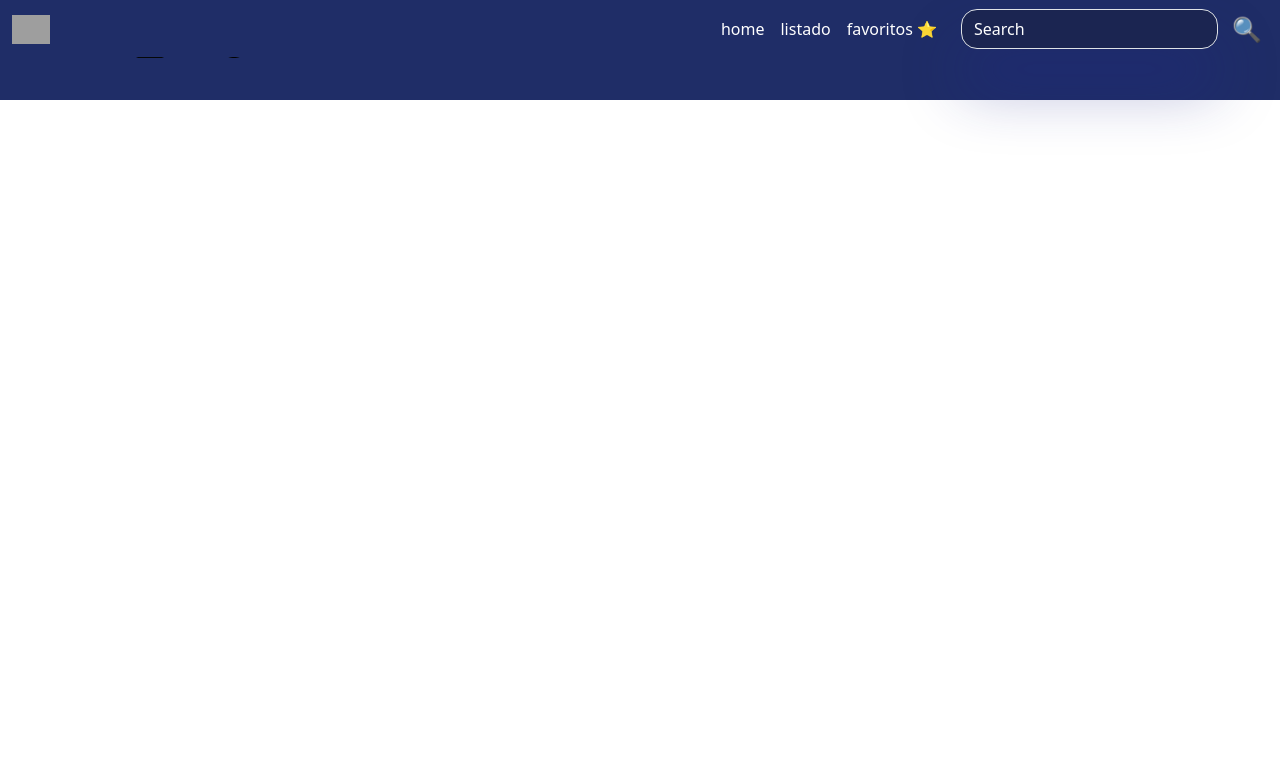
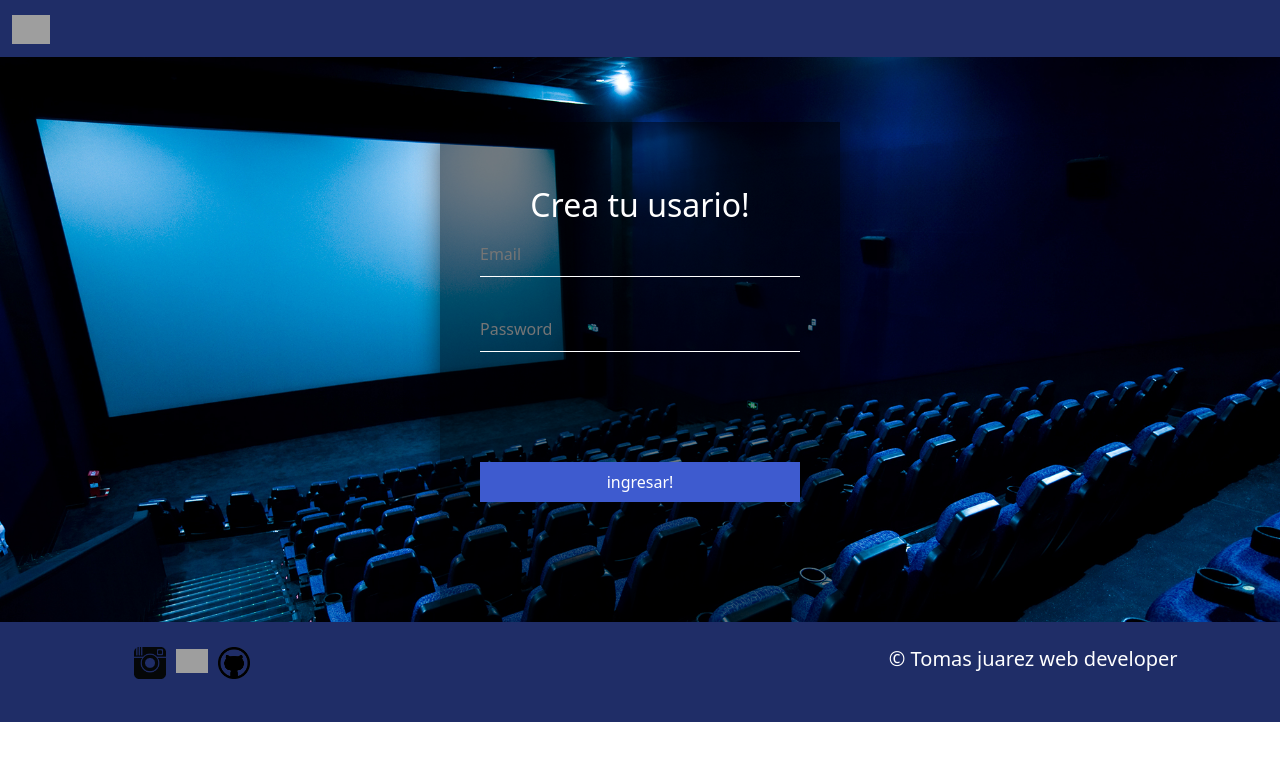
Before and after one commit to moka-web/tmdb-react, a React (Create React App) app: page /registro in a window 1280 px wide. Shown: the top 760 px of the page. Built offline with nearby package versions, Linux system fonts and the light colour scheme; no server answers; grey boxes are pictures that could not be loaded.

Commit message:
auth con firebase terminada

```diff
--- a/src/App.js
+++ b/src/App.js
@@ -5,6 +5,7 @@ import Header from "./components/Header";
 import Footer from "./components/Footer"
 import ItemDetail from "./components/ItemDetail"
 import Results from "./components/Results";
+import Register from "./components/Register";
 import { useState,useEffect, useContext } from "react";
 import  AuthContext  from './context/auth-context'
 
@@ -21,7 +22,7 @@ function App() {
   const navigate = useNavigate()
   const { currentUser } = useContext(AuthContext)
 
-  console.log('User:', !!currentUser);
+
 
   useEffect(() => {
     if (currentUser) {
@@ -75,7 +76,7 @@ function App() {
       const removeFromFavs = temporalFavsMovies.filter(e=>e.id !== movieData.id);
       localStorage.setItem("favs",JSON.stringify(removeFromFavs))
       setFavourites(removeFromFavs)
-      console.log("se elimino la pelicula")
+
     }
 
   }
@@ -84,11 +85,12 @@ function App() {
   <div className="app">
    <Header favs={favourites}/>
    <Routes>
-    <Route exact path="/" element={<Login/>} />
-    <Route exact path="/listado" element={ currentUser? <ItemList addRemFavs={addRemFavs} /> : <Login/>   }/>
+    <Route exact path="/" element={ currentUser? <ItemList addRemFavs={addRemFavs} /> : <Login/>} />
+    <Route exact path="/registro" element={<Register/>} />
+    <Route exact path="/listado" element={ currentUser ? <ItemList addRemFavs={addRemFavs} /> : <Login/>   }/>
     <Route exact path="/detalle/:id" element={<ItemDetail/>}/>
-    <Route exact path="/resultados" element={<Results/>}></Route>
-    <Route exact path="/favs" element={<Favourites favourites={favourites} addRemFavs={addRemFavs}/>}></Route>
+    <Route exact path="/resultados" element={currentUser?<Results/>:<Login/>}></Route>
+    <Route exact path="/favs" element={currentUser?<Favourites favourites={favourites} addRemFavs={addRemFavs}/> :<Login/> }></Route>
    </Routes>
    <Footer/>
   </div>
--- a/src/components/Favourites.js
+++ b/src/components/Favourites.js
@@ -3,11 +3,11 @@ import Item from "./Item";
 import "../css/favList.css"
 
 function Favourites ({addRemFavs,favourites}){
-    let token= sessionStorage.getItem("token")
+
     return(
         <>
         <div className="fav-list">
-            {!token && <Navigate to="/"/>}
+
             <h2>favoritos</h2>
             <div className="container">
                     <div className="row" >
--- a/src/components/Header.js
+++ b/src/components/Header.js
@@ -6,12 +6,15 @@ import Nav from 'react-bootstrap/Nav';
 import {Navbar,NavDropdown,Form,Button,Offcanvas} from 'react-bootstrap';
 import logo from "../assets/img/logo.png"
 import otroLogo from "../assets/img/pngegg.png"
+import AuthContext from "../context/auth-context";
+import { useContext } from "react";
+
 
 
 
 function Header ({favs}){
 
-
+    const {currentUser} = useContext(AuthContext)
 
     return(
         <header className="header">
@@ -32,6 +35,8 @@ function Header ({favs}){
                         </Offcanvas.Title>
                     </Offcanvas.Header>
                     <Offcanvas.Body>
+                        {currentUser&&
+                        <>
                         <Nav className="justify-content-end flex-grow-1 pe-3">
 
                         <Link className="nav-link" to="/">home</Link>
@@ -42,6 +47,10 @@ function Header ({favs}){
 
 
                         <SearchBar></SearchBar>
+                        </>
+
+                    }
+
 
                     </Offcanvas.Body>
                     </Navbar.Offcanvas>
--- a/src/components/ItemList.js
+++ b/src/components/ItemList.js
@@ -47,11 +47,14 @@ function ItemList ({addRemFavs}){
             <div className=" Item-list ">
 
                 <MyCarousel  firstResults={ firsResults}/>
-                <div className="difuminate"></div>
+                <div className="user_logOut">
+                    <h5 className="user-email"> Hello {currentUser?.email} !</h5>
+                    <button className="Logout-btn" onClick={signOut}>Sign Out</button>
+                </div>
 
                 <div className="container">
-                    <h5> Hello {currentUser?.email} !</h5>
-                    <button onClick={signOut}>Sign Out</button>
+
+
                     <div className="row" >
 
                     {
--- a/src/components/Login.js
+++ b/src/components/Login.js
@@ -1,10 +1,10 @@
-import axios from "axios";
-import React from 'react'
-// import swal from '@sweetalert/with-react';
-import swal from "sweetalert";
-import { useNavigate, Navigate } from "react-router-dom";
+
+import React, { useContext } from 'react'
+import { useNavigate, Navigate, Link } from "react-router-dom";
 import { ChangeEvent, FormEvent, useState } from 'react'
+import AuthContext from '../context/auth-context';
 import { signInUser } from '../services/firebase'
+
 import "../css/Login.css"
 
 
@@ -12,22 +12,27 @@ import "../css/Login.css"
 const defaultFormFields ={
     email:"",
     passWord:""
-}
+}//valores por de defecto del formulario
 
 function Login(){
 
-    const [formFields , setFormFields]= useState(defaultFormFields);
-    const {email, passWord} = formFields
+    const { currentUser } = useContext(AuthContext);
+
+    const [formFields , setFormFields]= useState(defaultFormFields);//estado para manejar los valores del formulario
+
+    const {email, passWord} = formFields //traigo del estado las key values email y password
+
     const navigate = useNavigate();
 
 
-    const resetFormFields = ()=>{setFormFields(defaultFormFields)}
+    const resetFormFields = ()=>{setFormFields(defaultFormFields)} //reset del formulario
 
     const submitHandler =(e)=>{
         e.preventDefault();
         try {
-            const userCredentials = signInUser(email,passWord);
-            if (userCredentials){
+            const userCredentials = signInUser(email,passWord);  //en el submit del form envio a firebase el email y el password
+
+            if (userCredentials){ //si las credenciales son validas limpio el formulario e ingreso al sitio
                 resetFormFields()
                 navigate("/listado")
             }
@@ -37,8 +42,9 @@ function Login(){
         }
     };
 
+
     const handleChange = (e)=>{
-        e.preventDefault()
+        e.preventDefault() //evito que se recargue el sitio
         const {name,value} = e.target;
         setFormFields({...formFields, [name]:value});
 
@@ -50,7 +56,6 @@ function Login(){
 
 return(
     <>
-
 
     <div className="center-login">
         <div className="login">
@@ -77,6 +82,8 @@ return(
                     </input>
                     <br/>
                     <button type="submit">ingresar! </button>
+                    <h5>no tienes cuenta?</h5>
+                    <Link to="/registro">registrate!</Link>
                 </form>
 
             </div>
--- /dev/null
+++ b/src/components/Register.js
@@ -0,0 +1,84 @@
+import React from 'react'
+import { useNavigate, Navigate } from "react-router-dom";
+import { ChangeEvent, FormEvent, useState } from 'react'
+import { register} from '../services/firebase'
+import "../css/Login.css"
+
+
+const defaultFormFields ={
+    email:"",
+    passWord:""
+}
+
+function Register (){
+
+    const [formFields , setFormFields]= useState(defaultFormFields);//estado para manejar los valores del formulario
+    const {email, passWord} = formFields //traigo del estado las key values email y password
+    const navigate = useNavigate();
+    const resetFormFields = ()=>{setFormFields(defaultFormFields)} //reset del formulario
+
+
+    const submitHandler =(e)=>{
+        e.preventDefault();
+        try {
+            const userCredentials = register(email,passWord);  //en el submit del form envio a firebase el email y el password
+
+            if (userCredentials){ //si las credenciales son validas limpio el formulario e ingreso al sitio
+                resetFormFields()
+                navigate("/listado")
+            }
+
+        } catch (error) {
+            console.log("error de autenticacion de firebase register.js",error)
+        }
+    };
+
+
+    const handleChange = (e)=>{
+        e.preventDefault() //evito que se recargue el sitio
+        const {name,value} = e.target;
+        setFormFields({...formFields, [name]:value});
+
+    }
+
+
+
+    return(
+        <>
+
+    <div className="center-login">
+        <div className="login">
+
+            <div>
+                <h2>Crea tu usario!</h2>
+                <form onSubmit={submitHandler}>
+                    <input type="email"
+                            name="email"
+                            value={email}
+                            onChange={handleChange}
+                            placeholder="Email"
+                            required >
+                    </input>
+                    <br/>
+                    <input
+                            name='passWord'
+                            value={passWord}
+                            onChange={handleChange}
+                            placeholder="Password"
+                            required
+                    >
+                    </input>
+                    <br/>
+                    <button type="submit">ingresar! </button>
+                </form>
+
+            </div>
+        </div>
+    </div>
+        </>
+    )
+}
+
+
+
+export default Register
--- a/src/context/auth-context.js
+++ b/src/context/auth-context.js
@@ -34,6 +34,8 @@ export const AuthProvider = ({ children }) => {
     signOut
   };
 
+
+
   return (
     <AuthContext.Provider value={value}>{children}</AuthContext.Provider>
   );
--- a/src/css/ItemList.css
+++ b/src/css/ItemList.css
@@ -1,3 +1,23 @@
 .Item-list{
     padding-top: 4rem;
 }
+
+.user_logOut{
+    display: flex ;
+    justify-content: center;
+    margin: 5%;
+
+}
+
+.user_logOut h5{
+    color: #fff;
+    margin-right: 5%;
+    font-size: 2vw;
+}
+
+.user_logOut button{
+    width: 10%;
+    border-radius: 16px;
+    background-color:  #1f2d67;
+    color: #fff;
+}
--- a/src/services/firebase.js
+++ b/src/services/firebase.js
@@ -1,20 +1,13 @@
 import { initializeApp } from 'firebase/app';
-import {
-  getAuth,
-  onAuthStateChanged,
-  signOut,
-  signInWithEmailAndPassword,
-  NextOrObserver,
-  User
-} from 'firebase/auth';
+import { getAuth, onAuthStateChanged, signOut,signInWithEmailAndPassword,NextOrObserver,User, createUserWithEmailAndPassword} from 'firebase/auth';
 import { getFirebaseConfig } from './firebase-config';
 
 const app = initializeApp(getFirebaseConfig());
 const auth = getAuth(app);
 
+
 export const signInUser = async (email, password) => {
   if (!email && !password) return;
-
   return await signInWithEmailAndPassword(auth, email, password)
 }
 
@@ -22,4 +15,8 @@ export const userStateListener = (callback) => {
   return onAuthStateChanged(auth, callback)
 }
 
+export const register = async(email,password)=>{
+  return createUserWithEmailAndPassword(auth,email,password)
+}
+
 export const SignOutUser = async () => await signOut(auth);
```
Also changed, not shown: src/components/Carousel.js (+0 -42 lines).
